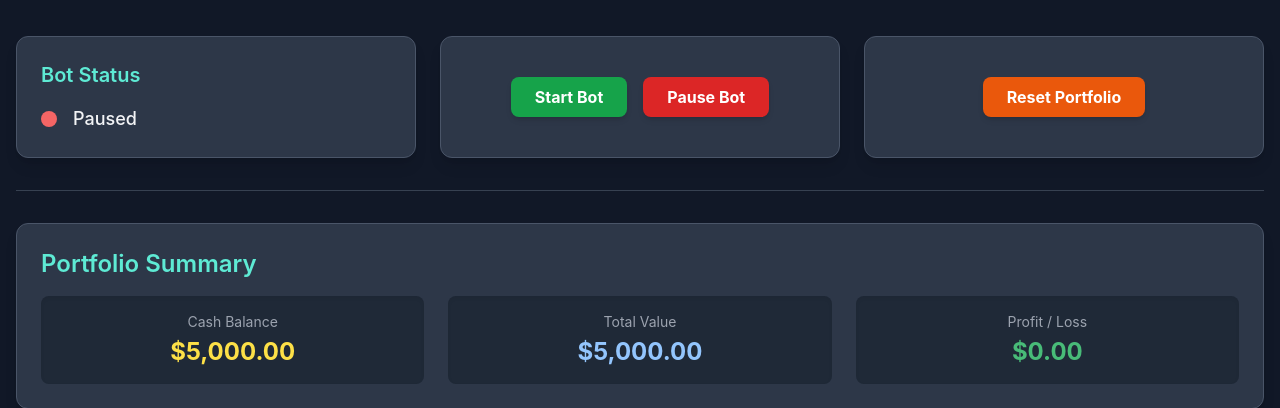
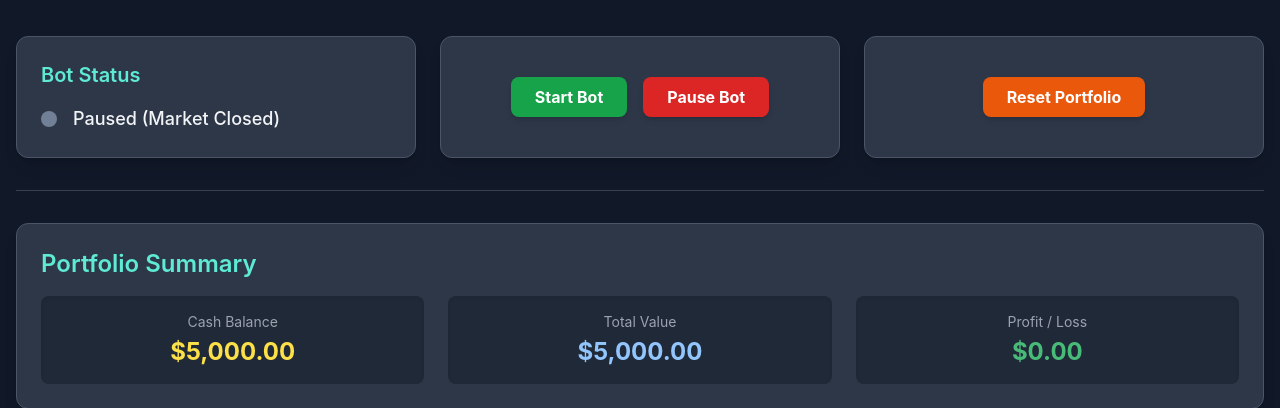
Before and after one commit to orosis-project/aibotbeta, a Flask app: template templates/admin.html in a window 1280 px wide. Shown: the part 120-528 px from the top of the page. Run offline with Flask 3, Linux system fonts and the light colour scheme; the template is opened without the code that fills it, so the values that code supplies are empty; some libraries are stand-ins or nearby versions.

Commit message:
Update admin.html

```diff
--- a/templates/admin.html
+++ b/templates/admin.html
@@ -37,6 +37,9 @@
         }
         .orange-dot {
             background-color: #ed8936; /* Orange */
+        }
+        .gray-dot {
+            background-color: #718096; /* Gray */
         }
         .error-message {
             background-color: #c53030;
@@ -280,6 +283,9 @@
                 if (statusData.status === 'paused_apikey') {
                     botStatusElem.textContent = 'Paused (Gemini API Exhausted)';
                     statusDotElem.className = 'inline-block h-4 w-4 rounded-full orange-dot';
+                } else if (statusData.status === 'paused_for_market') {
+                    botStatusElem.textContent = 'Paused (Market Closed)';
+                    statusDotElem.className = 'inline-block h-4 w-4 rounded-full gray-dot';
                 } else {
                     botStatusElem.textContent = statusData.status === 'running' ? 'Running' : 'Paused';
                     statusDotElem.className = `inline-block h-4 w-4 rounded-full ${statusData.status === 'running' ? 'green-dot' : 'red-dot'}`;
```
